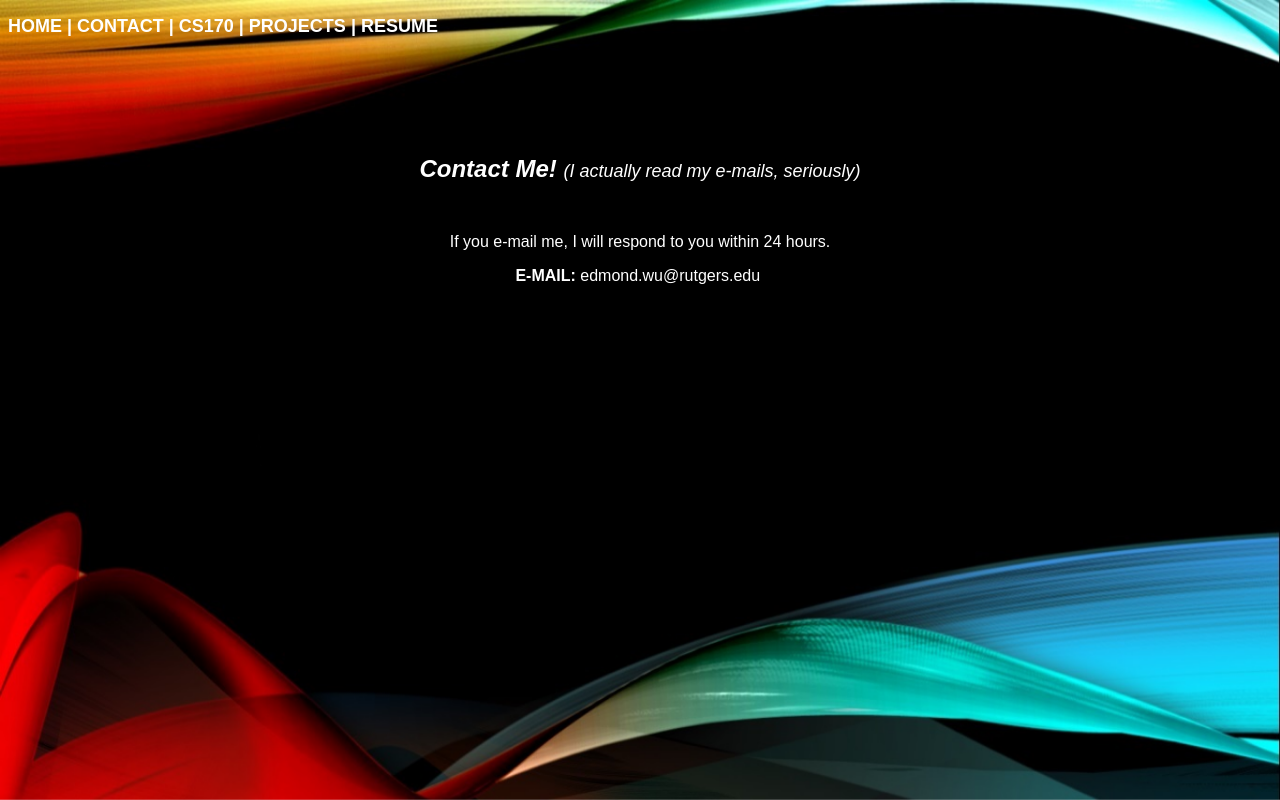
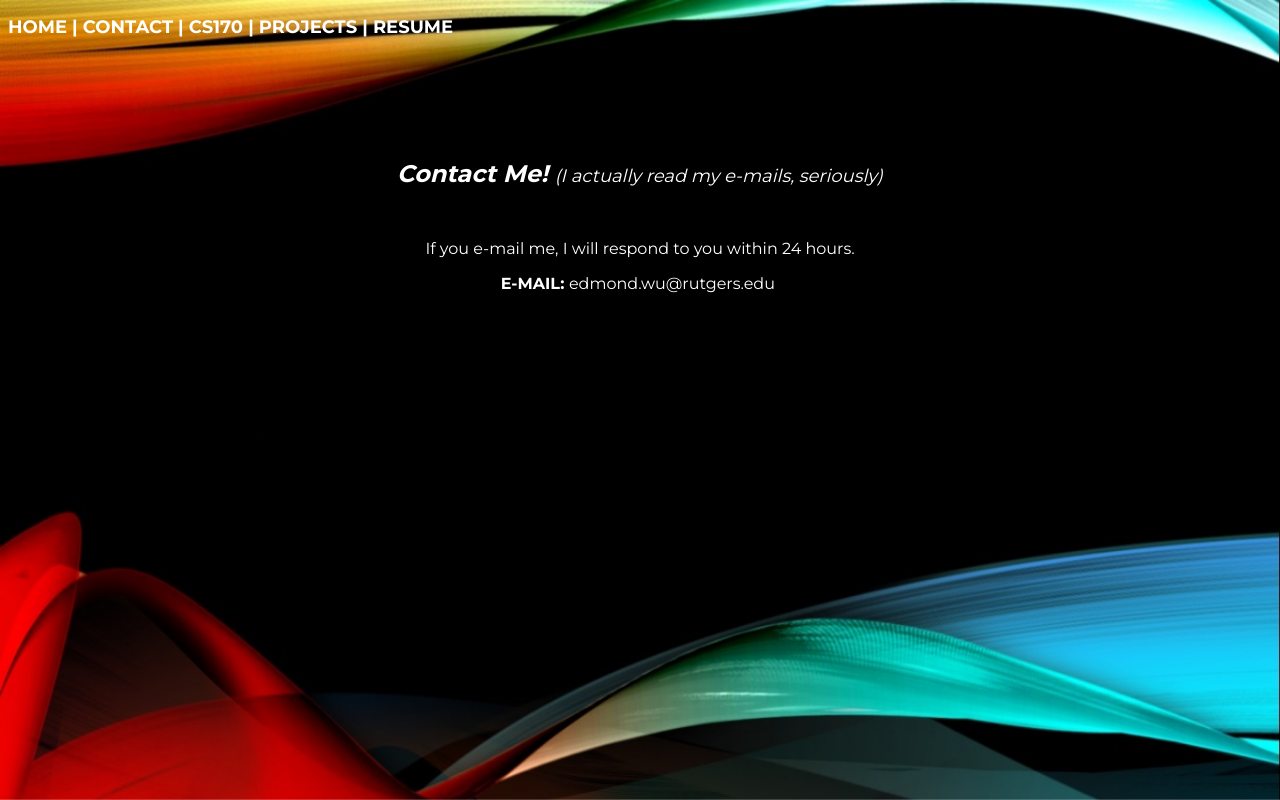
Before and after one commit to Edmond-Wu/edmond-wu.github.io, a plain HTML site: page contact.html in a window 1280 px wide. Drawn offline with Linux system fonts and the light colour scheme.

Commit message:
Website stuff

```diff
--- a/contact.html
+++ b/contact.html
@@ -3,6 +3,7 @@
 
 <head>
 <link rel="shortcut icon" type="image/x-icon" href="images/favicon.ico"/>
+<link href="http://fonts.googleapis.com/css?family=Montserrat:400,700" rel="stylesheet" type="text/css">
 <meta content="text/html; charset=utf-8" http-equiv="Content-Type" />
 <title>Contact Me!</title>
 <link rel="stylesheet" href="css/stylesheet.css"/>
--- a/css/stylesheet.css
+++ b/css/stylesheet.css
@@ -6,21 +6,20 @@
 	top: 0px;
 	z-index: -1;
 }
-
 .stretch {
 	width:100%;
 	height:100%;
 }
 
 .auto-style1 {
-	font-family: Arial, Helvetica, sans-serif;
+	font-family: Montserrat, Arial, Helvetica, sans-serif;
 }
 .auto-style2 {
-	font-family: Arial, Helvetica, sans-serif;
+	font-family: Montserrat, Arial, Helvetica, sans-serif;
 	text-align: center;
 }
 .auto-style5 {
-	font-family: Arial, Helvetica, sans-serif;
+	font-family: Montserrat, Arial, Helvetica, sans-serif;
 	text-align: center;
 	color: #FFFFFF;
 }
@@ -36,21 +35,21 @@
 	text-decoration: none;
 }
 .auto-style13 {
-	font-family: Arial, Helvetica, sans-serif;
+	font-family: Montserrat, Arial, Helvetica, sans-serif;
 	text-align: left;
 	color: #FFFFFF;
 }
 .auto-style14 {
-	font-family: Arial, Helvetica, sans-serif;
+	font-family: Montserrat, Arial, Helvetica, sans-serif;
 	color: #FFFFFF;
 }
 .auto-style15 {
 	color: #FFFFFF;
 	font-size: large;
-	font-family: Arial, Helvetica, sans-serif;
+	font-family: Montserrat, Arial, Helvetica, sans-serif;
 }
 .auto-style16 {
-	font-family: Arial, Helvetica, sans-serif;
+	font-family: Montserrat, Arial, Helvetica, sans-serif;
 	text-align: center;
 	color: #FFFFFF;
 	font-size: x-large;
@@ -66,12 +65,12 @@
 	width: 100%;
 	height: 100%;
 	color: #FFFFFF;
-	font-family: Arial, Helvetica, sans-serif;
+	font-family: Montserrat, Arial, Helvetica, sans-serif;
 }
 .auto-style20 {
 	color: #FFFFFF;
 	font-size: x-large;
-	font-family: Arial, Helvetica, sans-serif;
+	font-family: Montserrat, Arial, Helvetica, sans-serif;
 }
 a:link {
 	color: white;
@@ -86,7 +85,7 @@ a:hover {
 	text-decoration: none;
 }
 .auto-style9 {
-	font-family: Arial, Helvetica, sans-serif;
+	font-family: Montserrat, Arial, Helvetica, sans-serif;
 	text-align: left;
 }
 .auto-style10 {
```
Also changed, not shown: CS170.html (+1 -0 lines), index.html (+1 -0 lines), projects.html (+1 -0 lines), 1 other file.
